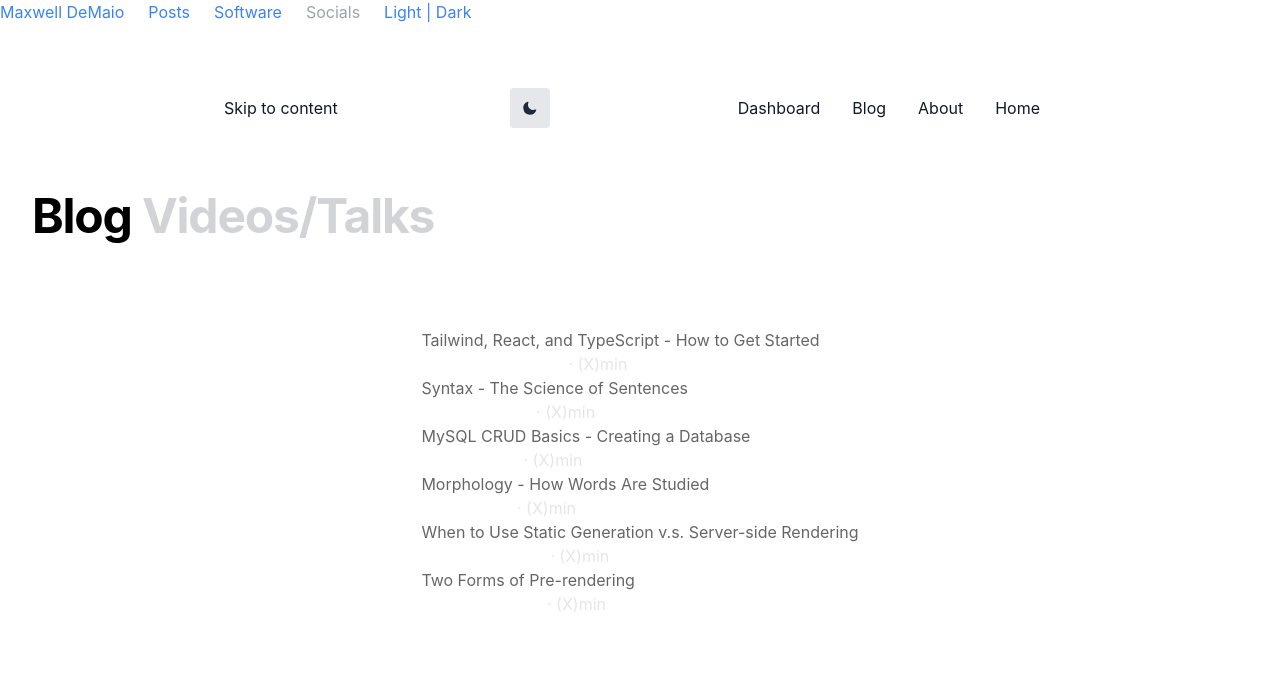
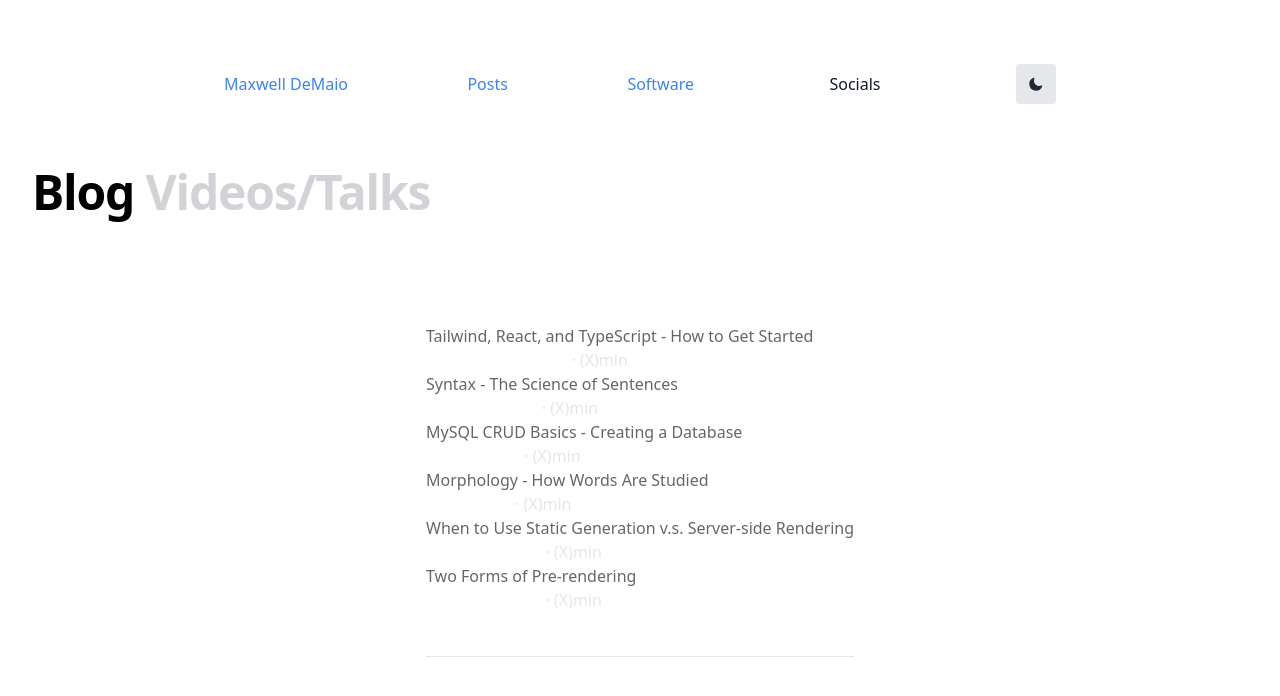
Before and after one commit to maxdemaio/max-nextjs, a Next.js app: page /posts in a window 1280 px wide. Shown: the top 696 px of the page. Built offline with nearby package versions, Linux system fonts and the light colour scheme; what @tailwindcss/typography would draw is missing.

Commit message:
update container and footer and styles

```diff
--- a/components/Container.js
+++ b/components/Container.js
@@ -2,7 +2,7 @@ import Head from 'next/head';
 import { useRouter } from 'next/router';
 import { useState, useEffect } from 'react';
 import { useTheme } from 'next-themes';
-import NextLink from 'next/link';
+import Link from 'next/link';
 
 import Footer from '@/components/Footer';
 
@@ -16,7 +16,7 @@ export default function Container(props) {
     const { children, ...customMeta } = props;
     const router = useRouter();
     const meta = {
-        title: 'Lee Robinson – Developer, writer, creator.',
+        title: 'Max DeMaio – Developer, writer, creator.',
         description: `Front-end developer, JavaScript enthusiast, and course creator.`,
         image: 'https://leerob.io/static/images/banner.png',
         type: 'website',
@@ -45,10 +45,24 @@ export default function Container(props) {
                     <meta property="article:published_time" content={meta.date} />
                 )}
             </Head>
+
             <nav className="flex items-center justify-between w-full max-w-4xl p-8 mx-auto my-0 text-gray-900 bg-white sticky-nav md:my-8 dark:bg-black bg-opacity-60 dark:text-gray-100">
-                <a href="#skip" className="skip-nav">
-                    Skip to content
-                </a>
+                <Link href="/">
+                    <a className="text-blue-500 hover:text-blue-800" href="#">Maxwell DeMaio</a>
+                </Link>
+                <Link href="/posts">
+                    <a className="text-blue-500 hover:text-blue-800" href="#">Posts</a>
+                </Link>
+                <Link href="/software">
+                    <a className="text-blue-500 hover:text-blue-800" href="#">Software</a>
+                </Link>
+                <div>
+                    <Link href="/">
+                        <a className="p-1 text-gray-900 sm:p-4 dark:text-gray-100">
+                            Socials
+                        </a>
+                    </Link>
+                </div>
                 <button
                     aria-label="Toggle Dark Mode"
                     type="button"
@@ -81,29 +95,9 @@ export default function Container(props) {
                         </svg>
                     )}
                 </button>
-                <div>
-                    <NextLink href="/dashboard">
-                        <a className="p-1 text-gray-900 sm:p-4 dark:text-gray-100">
-                            Dashboard
-                        </a>
-                    </NextLink>
-                    <NextLink href="/blog">
-                        <a className="p-1 text-gray-900 sm:p-4 dark:text-gray-100">Blog</a>
-                    </NextLink>
-                    <NextLink href="/about">
-                        <a className="p-1 text-gray-900 sm:p-4 dark:text-gray-100">About</a>
-                    </NextLink>
-                    <NextLink href="/">
-                        <a className="p-1 text-gray-900 sm:p-4 dark:text-gray-100">Home</a>
-                    </NextLink>
-                </div>
             </nav>
-            <main
-                id="skip"
-                className="flex flex-col justify-center px-8 bg-white dark:bg-black"
-            >
+            <main className="flex flex-col justify-center px-8 bg-white dark:bg-black">
                 {children}
-                <Footer />
             </main>
         </div>
     );
--- a/components/footer.js
+++ b/components/footer.js
@@ -1,9 +1,9 @@
 // Layout for my website footer
 export default function Footer() {
     return (
-        <footer>
+        <footer className="text-black">
             <hr/>
-            footer!
+            <p>Footer!</p>
         </footer>
     );
 }
--- a/components/navbar.js
+++ /dev/null
@@ -1,32 +0,0 @@
-import Link from "next/link"
-
-// Layout for my website navbar
-export default function Navbar() {
-    return (
-        <nav>
-            <ul className="flex">
-                <li className="mr-6">
-                    <Link href="/">
-                        <a className="text-blue-500 hover:text-blue-800" href="#">Maxwell DeMaio</a>
-                    </Link>
-                </li>
-                <li className="mr-6">
-                    <Link href="/posts">
-                        <a className="text-blue-500 hover:text-blue-800" href="#">Posts</a>
-                    </Link>
-                </li>
-                <li className="mr-6">
-                    <Link href="/software">
-                        <a className="text-blue-500 hover:text-blue-800" href="#">Software</a>
-                    </Link>
-                </li>
-                <li className="mr-6">
-                    <a className="text-gray-400 cursor-not-allowed" href="#">Socials</a>
-                </li>
-                <li className="mr-6">
-                    <a className="text-blue-500 hover:text-blue-800" href="#">Light | Dark</a>
-                </li>
-            </ul>
-        </nav>
-    );
-}
--- a/pages/_app.js
+++ b/pages/_app.js
@@ -1,11 +1,12 @@
-import Navbar from '../components/navbar';
-import '../styles/global.css'; // Includes Tailwind CSS
+import '@/styles/global.css';
+
+import { ThemeProvider } from 'next-themes';
 
 export default function App({ Component, pageProps }) {
+
     return (
-        <>
-            <Navbar />
+        <ThemeProvider attribute="class">
             <Component {...pageProps} />
-        </>
+        </ThemeProvider>
     );
 }
--- a/pages/index.js
+++ b/pages/index.js
@@ -1,29 +1,13 @@
-import Head from 'next/head';
+import Container from '@/components/Container';
 import Image from 'next/image'
-import Footer from '../components/Footer';
+import Footer from '@/components/Footer';
 
 export default function Home() {
   const siteTitle = "Max DeMaio";
 
   return (
       <>
-      <div className="">
-        <Head>
-          <link rel="icon" href="/favicon.ico" />
-          <meta
-            name="description"
-            content="Learn how to build a personal website using Next.js"
-          />
-          <meta
-            property="og:image"
-            content={`https://og-image.vercel.app/${encodeURI(
-              siteTitle
-            )}.png?theme=light&md=0&fontSize=75px&images=https%3A%2F%2Fassets.vercel.com%2Fimage%2Fupload%2Ffront%2Fassets%2Fdesign%2Fnextjs-black-logo.svg`}
-          />
-          <meta name="og:title" content="Max DeMaio" />
-          <meta name="twitter:card" content="summary_large_image" />
-        </Head>
-
+      <Container>
         <header className="text-center">
           <h1 className="select-none font-bold text-3xl md:text-5xl tracking-tight mb-4 text-black dark:text-white">
             Max DeMaio
@@ -61,9 +45,9 @@ export default function Home() {
               </p>
             </section>
           </main>
+        </div>
         <Footer></Footer>
-        </div>
-      </div>
+      </Container>
     </>
   )
 }
--- a/pages/software/index.js
+++ b/pages/software/index.js
@@ -1,5 +1,5 @@
-import Head from 'next/head'
-import NestedFooter from '../../components/NestedFooter'
+import Head from 'next/head';
+import NestedFooter from '@/components/NestedFooter';
 
 // export async function getStaticProps() {
 //     // TODO
@@ -87,6 +87,16 @@ export default function Software() {
                             <td>size kb</td>
                             <td>stars</td>
                         </tr>
+                            <tr>
+                                <td><a href="#" className="">repo name</a></td>
+                                <td>description</td>
+                                <td>language</td>
+                                <td>creations</td>
+                                <td>forks</td>
+                                <td>issues</td>
+                                <td>size kb</td>
+                                <td>stars</td>
+                            </tr>
                     </tbody>
                 </table>
             </main>
--- a/styles/global.css
+++ b/styles/global.css
@@ -3,6 +3,197 @@
 @tailwind components;
 @tailwind utilities;
 
+/* Tailwind’s @apply directive to easily extract
+common utility patterns to CSS component classes.*/
+
 .blogPost {
     /* example extra global blog post styles */
 }
+
+html {
+  min-width: 360px;
+  scroll-behavior: smooth;
+}
+
+#__next {
+  display: flex;
+  flex-direction: column;
+  min-height: 100vh;
+}
+
+.sticky-nav {
+  position: sticky;
+  z-index: 10;
+  top: 0;
+  backdrop-filter: saturate(180%) blur(20px);
+  transition: background-color 0.1 ease-in-out;
+}
+
+@supports not (backdrop-filter: none) {
+  .sticky-nav {
+    backdrop-filter: none;
+    @apply bg-opacity-100;
+  }
+}
+
+/* Blogpost styles */
+.prose table {
+  color: red;
+  display: table;
+  overflow-x: scroll;
+  overflow-y: scroll;
+}
+
+.prose .anchor {
+  @apply absolute invisible;
+
+  margin-left: -1em;
+  padding-right: 0.5em;
+  width: 80%;
+  max-width: 700px;
+  cursor: pointer;
+}
+
+.anchor:hover {
+  @apply visible no-underline;
+}
+
+.prose .anchor:after {
+  @apply text-gray-300 dark:text-gray-700;
+  content: '#';
+}
+
+.prose *:hover > .anchor {
+  @apply visible no-underline;
+}
+
+.prose pre {
+  @apply border border-gray-200 bg-gray-50 dark:border-gray-700 dark:bg-gray-900;
+}
+
+.prose code {
+  @apply text-gray-800 dark:text-gray-200 px-1 py-0.5 border border-gray-100 dark:border-gray-800 rounded-md bg-gray-100 dark:bg-gray-900;
+}
+
+.prose img {
+  /* Don't apply styles to next/image */
+  @apply m-0;
+}
+
+.prose > :first-child {
+  /* Override removing top margin, causing layout shift */
+  margin-top: 1.25em !important;
+  margin-bottom: 1.25em !important;
+}
+
+/* */
+.token.comment,
+.token.prolog,
+.token.doctype,
+.token.cdata {
+  @apply text-gray-700 dark:text-gray-300;
+}
+
+.token.punctuation {
+  @apply text-gray-700 dark:text-gray-300;
+}
+
+.token.property,
+.token.tag,
+.token.boolean,
+.token.number,
+.token.constant,
+.token.symbol,
+.token.deleted {
+  @apply text-green-500;
+}
+
+.token.selector,
+.token.attr-name,
+.token.string,
+.token.char,
+.token.builtin,
+.token.inserted {
+  @apply text-purple-500;
+}
+
+.token.operator,
+.token.entity,
+.token.url,
+.language-css .token.string,
+.style .token.string {
+  @apply text-yellow-500;
+}
+
+.token.atrule,
+.token.attr-value,
+.token.keyword {
+  @apply text-blue-500;
+}
+
+.token.function,
+.token.class-name {
+  @apply text-pink-500;
+}
+
+.token.regex,
+.token.important,
+.token.variable {
+  @apply text-yellow-500;
+}
+
+code[class*='language-'],
+pre[class*='language-'] {
+  @apply text-gray-800 dark:text-gray-50;
+}
+
+pre::-webkit-scrollbar {
+  display: none;
+}
+
+pre {
+  -ms-overflow-style: none; /* IE and Edge */
+  scrollbar-width: none; /* Firefox */
+}
+
+.rehype-code-title {
+  @apply px-5 py-3 font-mono text-sm font-bold text-gray-800 bg-gray-200 border border-b-0 border-gray-200 rounded-t dark:text-gray-200 dark:border-gray-700 dark:bg-gray-800;
+}
+
+.rehype-code-title + pre {
+  @apply mt-0 rounded-t-none;
+}
+
+.highlight-line {
+  @apply block px-4 -mx-4 bg-gray-100 border-l-4 border-blue-500 dark:bg-gray-800;
+}
+
+/* Remove Safari input shadow on mobile */
+input[type='text'],
+input[type='email'] {
+  -webkit-appearance: none;
+  -moz-appearance: none;
+  appearance: none;
+}
+
+.metric-card > a {
+  @apply no-underline;
+}
+
+.metric-card > p {
+  @apply my-2;
+}
+
+.step > h3 {
+  @apply my-0;
+}
+
+.prose .tweet a {
+  text-decoration: inherit;
+  font-weight: inherit;
+}
+
+table {
+  display: table;
+  overflow-y: scroll;
+}
--- a/tailwind.config.js
+++ b/tailwind.config.js
@@ -1,4 +1,4 @@
-const { spacing, fontFamily } = require('tailwindcss/defaultTheme');
+const { spacing } = require('tailwindcss/defaultTheme');
 
 module.exports = {
   mode: 'jit',
@@ -8,9 +8,6 @@ module.exports = {
     extend: {
       colors: {
         'blue-opaque': 'rgb(13 42 148 / 18%)'
-      },
-      fontFamily: {
-        sans: ['Inter', ...fontFamily.sans]
       },
       typography: (theme) => ({
         DEFAULT: {
```
Also changed, not shown: pages/posts/[id].js (+4 -4 lines), pages/posts/index.js (+4 -4 lines). Lines whose indentation alone changed are shown as unchanged.
